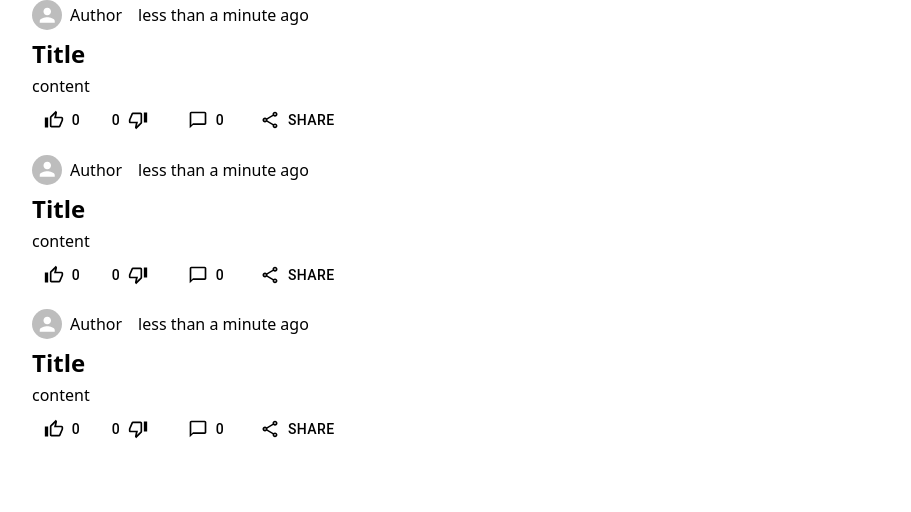
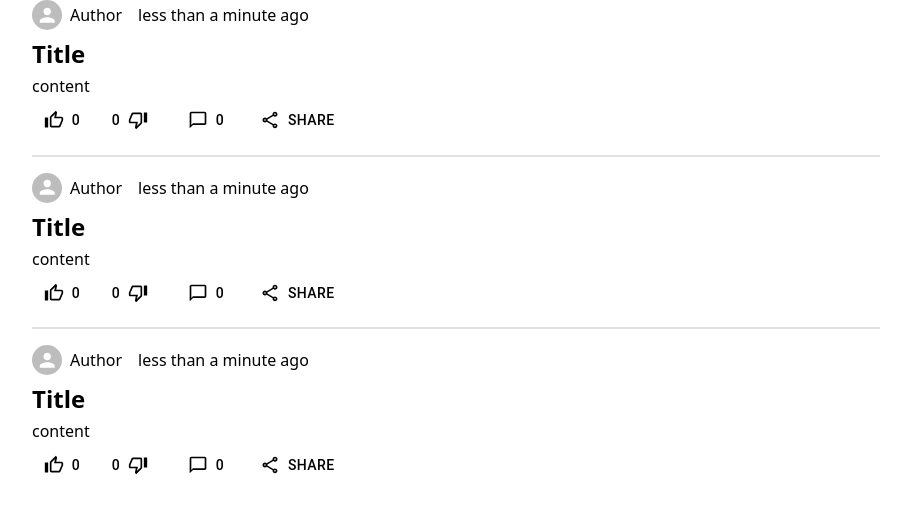
Before and after one commit to abiriadev/coding-lab, a React (Vite) app in the folder apps/frontend/: page / in a window 1280 px wide. Shown: the top 512 px of the page, without its empty margins (184-1095 px from the left). Built offline with nearby package versions, Linux system fonts and the light colour scheme.

Commit message:
feat: show divider

```diff
--- a/apps/frontend/src/App.tsx
+++ b/apps/frontend/src/App.tsx
@@ -2,6 +2,7 @@ import {
 	AppBar,
 	Stack,
 	Unstable_Grid2 as Grid,
+	Divider,
 } from '@mui/material'
 import { PostPreview } from './components/PostPreview'
 
@@ -18,6 +19,14 @@ function App() {
 						<Stack
 							className="w-full"
 							spacing={2}
+							divider={
+								<Divider
+									variant="fullWidth"
+									sx={{
+										borderBottomWidth: 2,
+									}}
+								/>
+							}
 						>
 							<PostPreview
 								title="Title"
```
